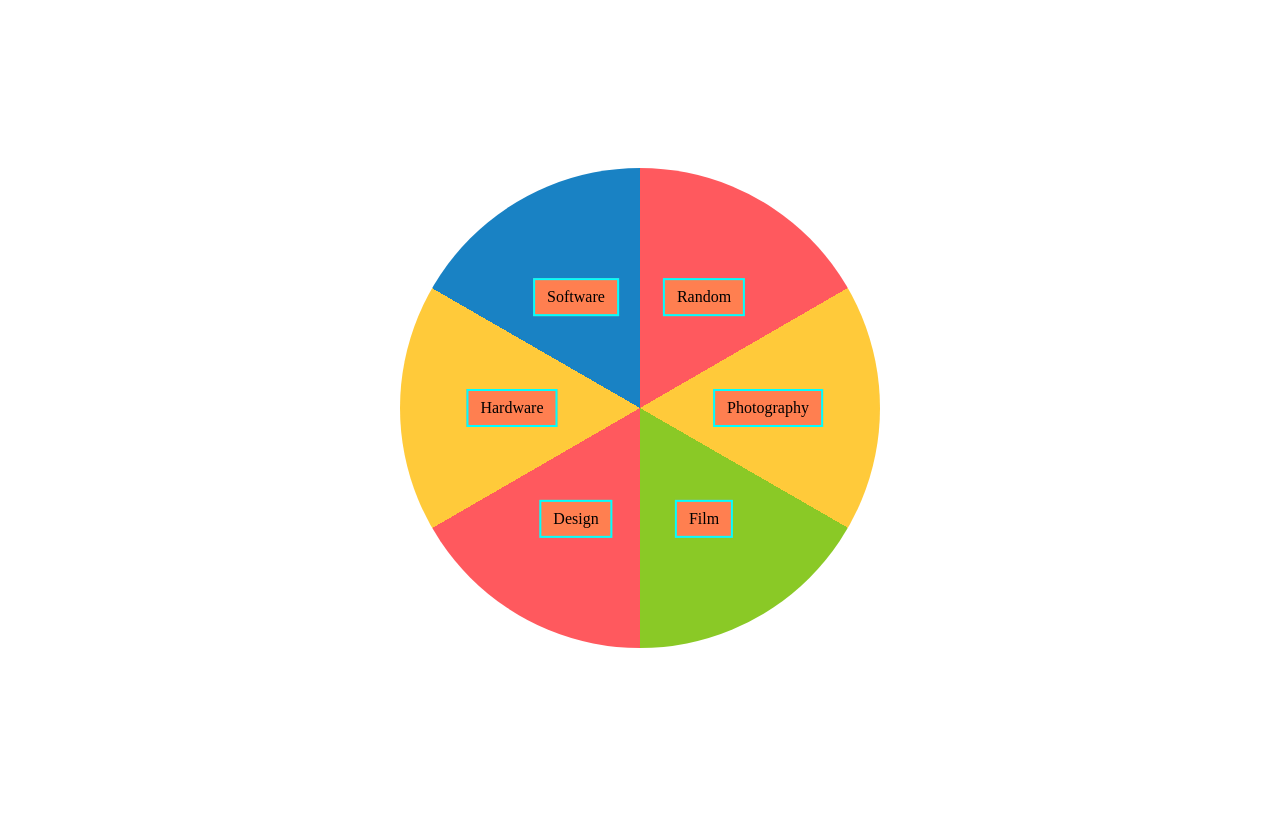
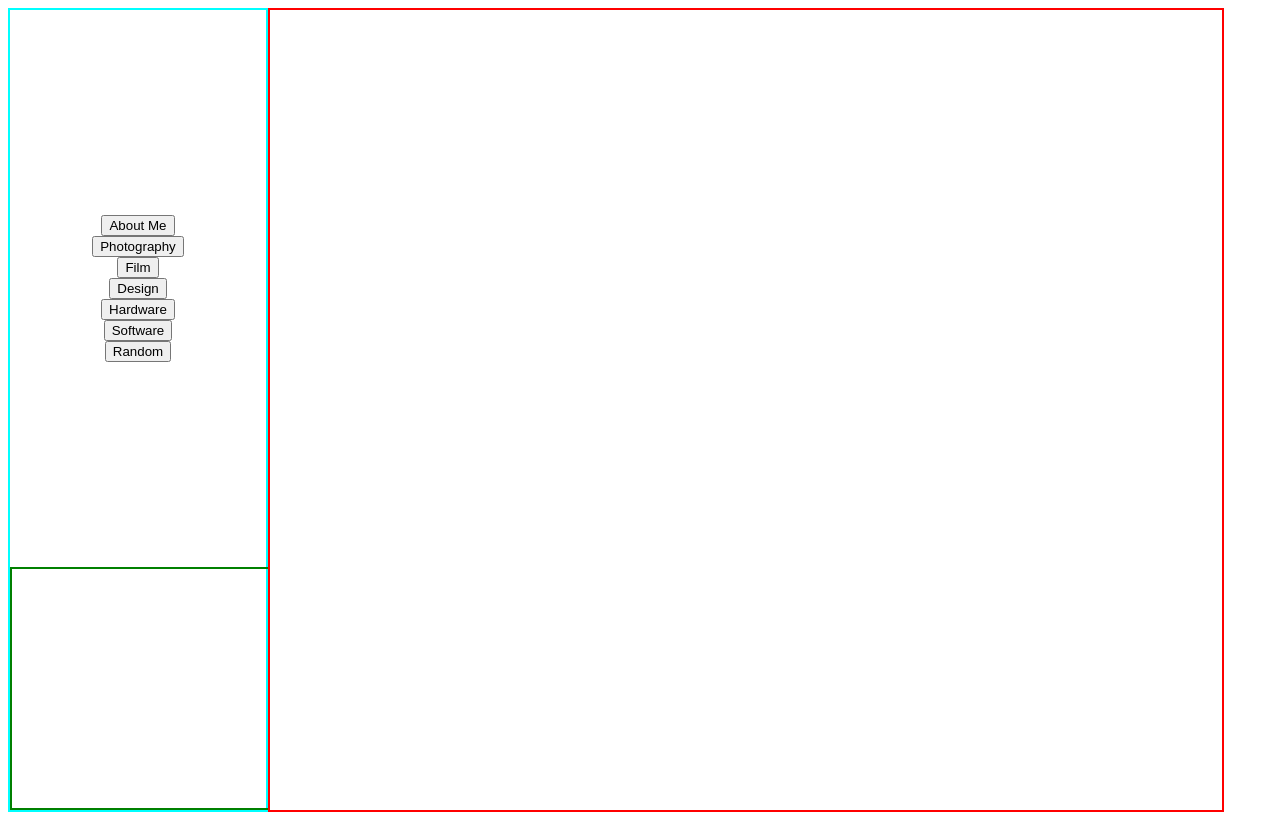
Before and after one commit to thisguyblink/patrickliamsmith.com, a SvelteKit app: page / in a window 1280 px wide. Built offline with nearby package versions, Linux system fonts and the light colour scheme.

Commit message:
Changing homepage

```diff
--- a/src/routes/+page.svelte
+++ b/src/routes/+page.svelte
@@ -1,72 +1,58 @@
 <script>
-	const words = ['Photography', 'Film', 'Design', 'Hardware', 'Software', 'Random'];
+	const words = ['About Me', 'Photography', 'Film', 'Design', 'Hardware', 'Software', 'Random'];
+	function showPage(input) {
+		console.log(input);
+	}
 </script>
 
-<div class="main-page">
-	<div class="circle" style="--total: {words.length}; --radius: 8em;">
-		{#each words as word, index}
-			<div class="circleObject" style="--i: {index};">
-				<p>{word}</p>
-			</div>
-		{/each}
+<div class="main">
+	<div class="sidebar">
+		<div class="nav">
+			{#each words as word}
+				<button onclick={() => showPage(word)}>{word}</button>
+			{/each}
+		</div>
+		<div class="dancingAnimation">
+
+		</div>
 	</div>
+	<div class="content">
 
-	<div class="colorCircle"></div>
+	</div>
 </div>
 
-<style>
-	.main-page {
+<style lang="css">
+
+	.main {
 		display: flex;
+		flex-direction: row;
+		width: 95vw;
+		height: 95vh;
+	}
+	.sidebar {
+		display: flex;
+		flex-direction: column;
+		width: 20vw;
+		height: 100vh;
+		border: 2px solid cyan;
+	}
+	.dancingAnimation {
+    width: 20vw;
+    height: 30vh;
+    border: 2px solid green;
+	}
+	.content {
+		width: 80vw;
+		height: 100vh;
+    border: 2px solid red;
+  }
+	.nav {
+		display: flex;
+		flex-direction: column;
 		justify-content: center;
 		align-items: center;
-		min-height: 100vh;
+		width: 20vw;
+    height: 70vh;
 	}
 
-	.circle {
-			z-index: 1;
-		position: relative;
-		width: 300px;
-		height: 300px;
-	}
-
-  .circleObject {
-      --angle: calc(360deg / var(--total) * var(--i));
-      position: absolute;
-      top: 50%;
-      left: 50%;
-      translate:
-              calc(-50% + cos(var(--angle)) * var(--radius))
-              calc(-50% + sin(var(--angle)) * var(--radius));
-      background-color: coral;
-      border: solid 2px aqua;
-      transition: scale 0.3s ease;
-  }
-
-  .circleObject:hover {
-      scale: 1.4;
-  }
-
-  .colorCircle {
-			display: flex;
-			align-items: center;
-			justify-content: center;
-      position: absolute;
-			z-index: 0;
-      width: 30em;
-      height: 30em;
-      border-radius: 50%;
-      background: conic-gradient(
-              #ff595e 0% 16.66%,
-              #ffca3a 16.66% 33.32%,
-              #8ac926 33.32% 50%,
-              #ff595e 50% 66.66%,
-              #ffca3a 66.66% 83.32%,
-              #1982c4 83.32% 100%
-      );
-  }
-
-	p {
-		margin: 0;
-		padding: 0.5rem 0.75rem;
-	}
 </style>
```
